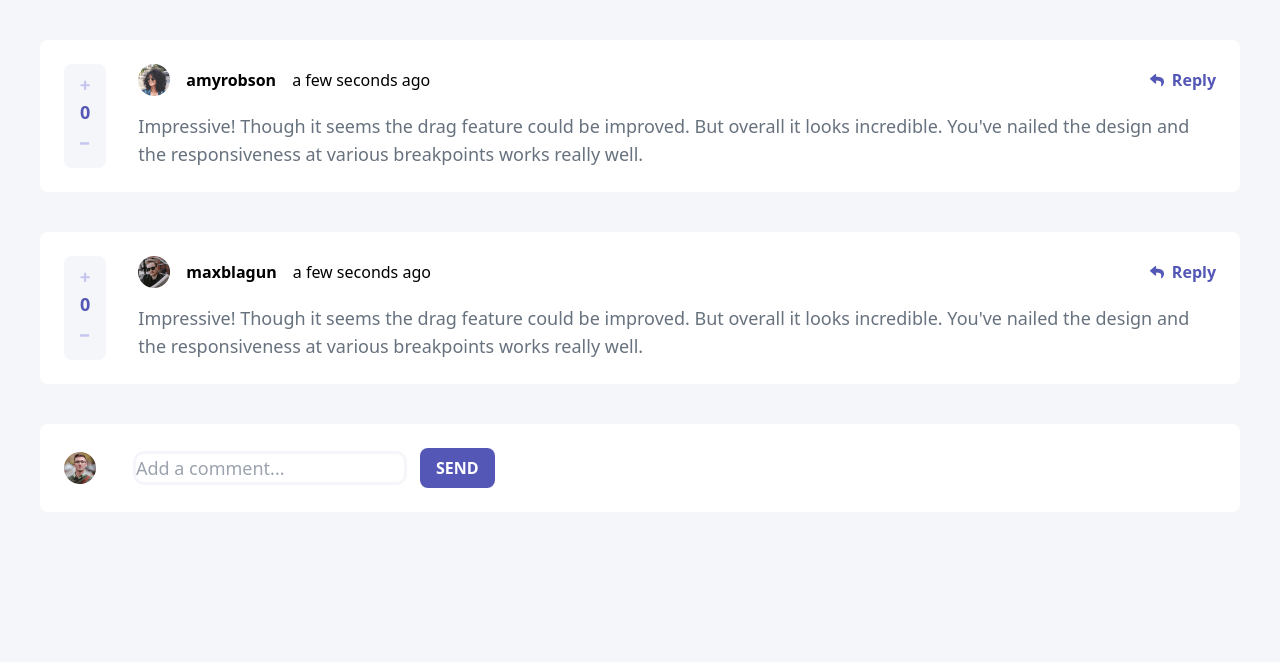
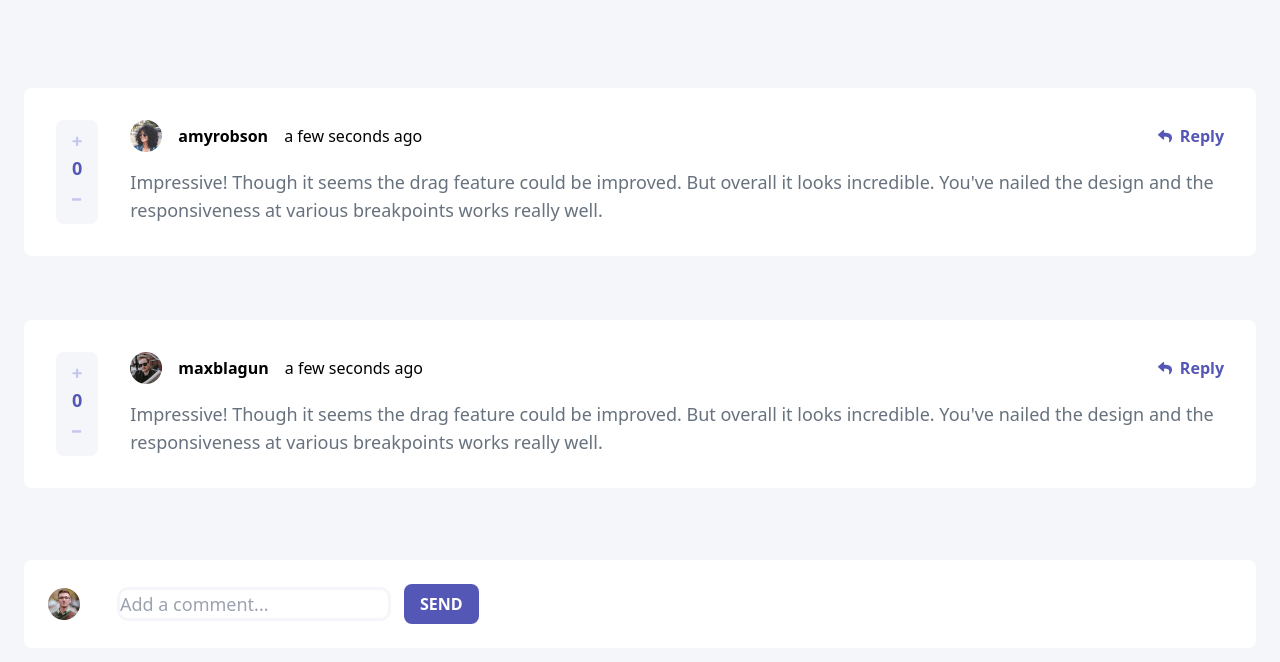
Before and after one commit to lavollmer/interactive-comments-app, a React (Vite) app: page / in a window 1280 px wide. Shown: the top 662 px of the page. Built offline with nearby package versions, Linux system fonts and the light colour scheme.

Commit message:
updating the background and comment formatting

```diff
--- a/src/App.css
+++ b/src/App.css
@@ -3,4 +3,5 @@
     width: 100vw;
     padding: 0;
     margin: 0;
+
 }
--- a/src/App.jsx
+++ b/src/App.jsx
@@ -38,8 +38,8 @@ function App() {
   };
   return (
     <>
-      <div className="background bg-very-light-gray">
-        <div className="p-10">
+      <div className="background bg-very-light-gray p-6">
+        <div className="pt-8">
           <div>
             <CommentCard
               AvatarImage={Avatar}
@@ -51,7 +51,7 @@ function App() {
               setReplies={setReplies}
             />
           </div>
-          <div className="pt-10">
+          <div className="pt-8 w-full">
             <CommentCard
               AvatarImage={AvatarMax}
               AvatarDesc="User Avatar"
@@ -62,7 +62,7 @@ function App() {
               setReplies={setReplies}
             />
           </div>
-          <div className="mt-6 w-full">
+          <div className="pt-8 w-full">
           {comments.map((comment, index) => (
               <CommentCard
                 key={index}
--- a/src/components/CommentCard.jsx
+++ b/src/components/CommentCard.jsx
@@ -53,8 +53,8 @@ const CommentCard = ({
   };
 
   return (
-    <div className="flex flex-row font-rubik">
-      <div className="flex flex-row bg-white rounded-lg p-2 w-full">
+    <div className="flex flex-row font-rubik pt-8">
+      <div className="flex flex-row bg-white rounded-lg p-4 w-full">
         {/* increment and decrement button */}
         <div className="flex flex-col items-center rounded-lg bg-very-light-gray m-4 p-4">
           {/* increase likes with onclick button */}
--- a/src/components/UserComment.jsx
+++ b/src/components/UserComment.jsx
@@ -11,7 +11,7 @@ const UserComment = ({ onAddComment }) => {
   }
 
   return (
-    <div className="flex flex-row  items-center space-x-10 font-rubik bg-white rounded-lg p-6 mt-10 w-full">
+    <div className="flex flex-row  items-center space-x-10 font-rubik bg-white rounded-lg p-6 mt-10 w-full mb-10">
       <img src={Avatar} alt="User Avatar" className="h-8 w-8" />
 
       <form onSubmit={handleSubmit} className="flex flex-row items-center space-x-4">
```
